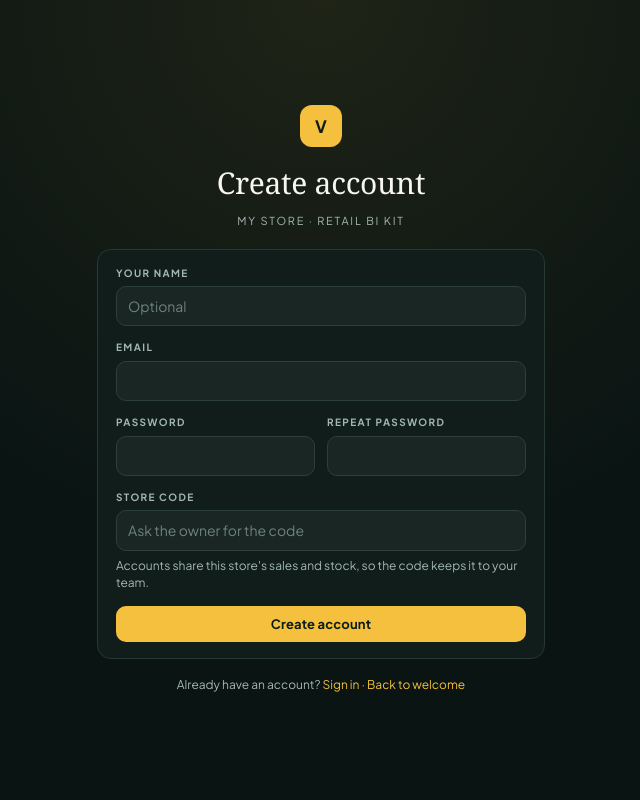
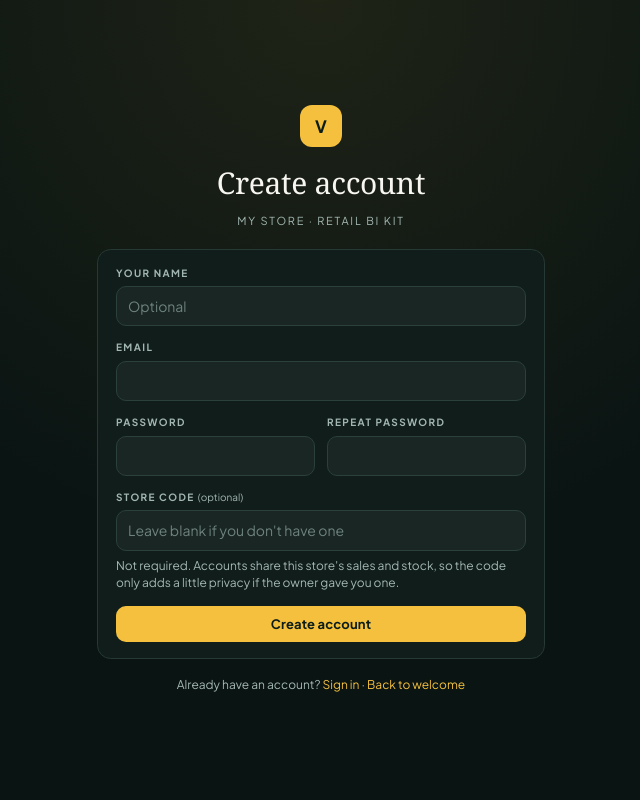
Before and after one commit to evansjeffery200-oss/retail-bi, a FastAPI app: page /signup in a window 1280 px wide. Shown: the whole page, without its empty margins (319-959 px from the left). Run offline with FastAPI, Linux system fonts and the light colour scheme; some web fonts are replaced.

Commit message:
Make the store code optional at sign-up

```diff
--- a/app/templates/settings.html
+++ b/app/templates/settings.html
@@ -45,12 +45,12 @@
   <form class="card card-body" action="/settings/signups" method="post">
     <h2 style="margin-bottom:6px">Accounts and sign-ups</h2>
     <p class="card-note" style="margin-bottom:14px">
-      Everyone with an account sees this store's sales, stock and expenses, so share the code with staff only.
+      Everyone with an account sees this store's sales, stock and expenses. The store code is optional at sign-up: it can pre-fill the form through the invite link, and anyone who types it still has to get it right.
     </p>
 
     <label style="display:flex;align-items:center;gap:8px;font-size:13.5px;font-weight:600">
       <input type="checkbox" name="signup_open" {{ 'checked' if business.signup_open }} />
-      Allow people with the store code to create an account
+      Allow people to create an account
     </label>
 
     <div style="margin-top:14px;max-width:240px">
@@ -90,7 +90,7 @@
 
   <form action="/settings/signups/regenerate" method="post">
     <button class="btn btn-ghost" type="submit">Create a new store code</button>
-    <span class="card-note" style="margin-left:8px">Anyone with the old code loses access to the create-account page.</span>
+    <span class="card-note" style="margin-left:8px">Old codes stop working. Sign-ups stay open or closed according to the toggle above.</span>
   </form>
 </div>
 {% endblock %}
--- a/app/templates/signup.html
+++ b/app/templates/signup.html
@@ -48,9 +48,9 @@
           </div>
 
           <div style="margin-bottom:14px">
-            <label class="label" for="code">Store code</label>
-            <input class="field" id="code" name="code" value="{{ code }}" autocomplete="off" placeholder="Ask the owner for the code" required />
-            <p class="card-note" style="margin-top:6px">Accounts share this store's sales and stock, so the code keeps it to your team.</p>
+            <label class="label" for="code">Store code <span style="text-transform:none;letter-spacing:normal;color:var(--muted);font-weight:400">(optional)</span></label>
+            <input class="field" id="code" name="code" value="{{ code }}" autocomplete="off" placeholder="Leave blank if you don't have one" />
+            <p class="card-note" style="margin-top:6px">Not required. Accounts share this store's sales and stock, so the code only adds a little privacy if the owner gave you one.</p>
           </div>
 
           {% if error %}<div class="alert" style="margin-bottom:12px">{{ error }}</div>{% endif %}
```
Also changed, not shown: app/routers/auth.py (+8 -4 lines).
